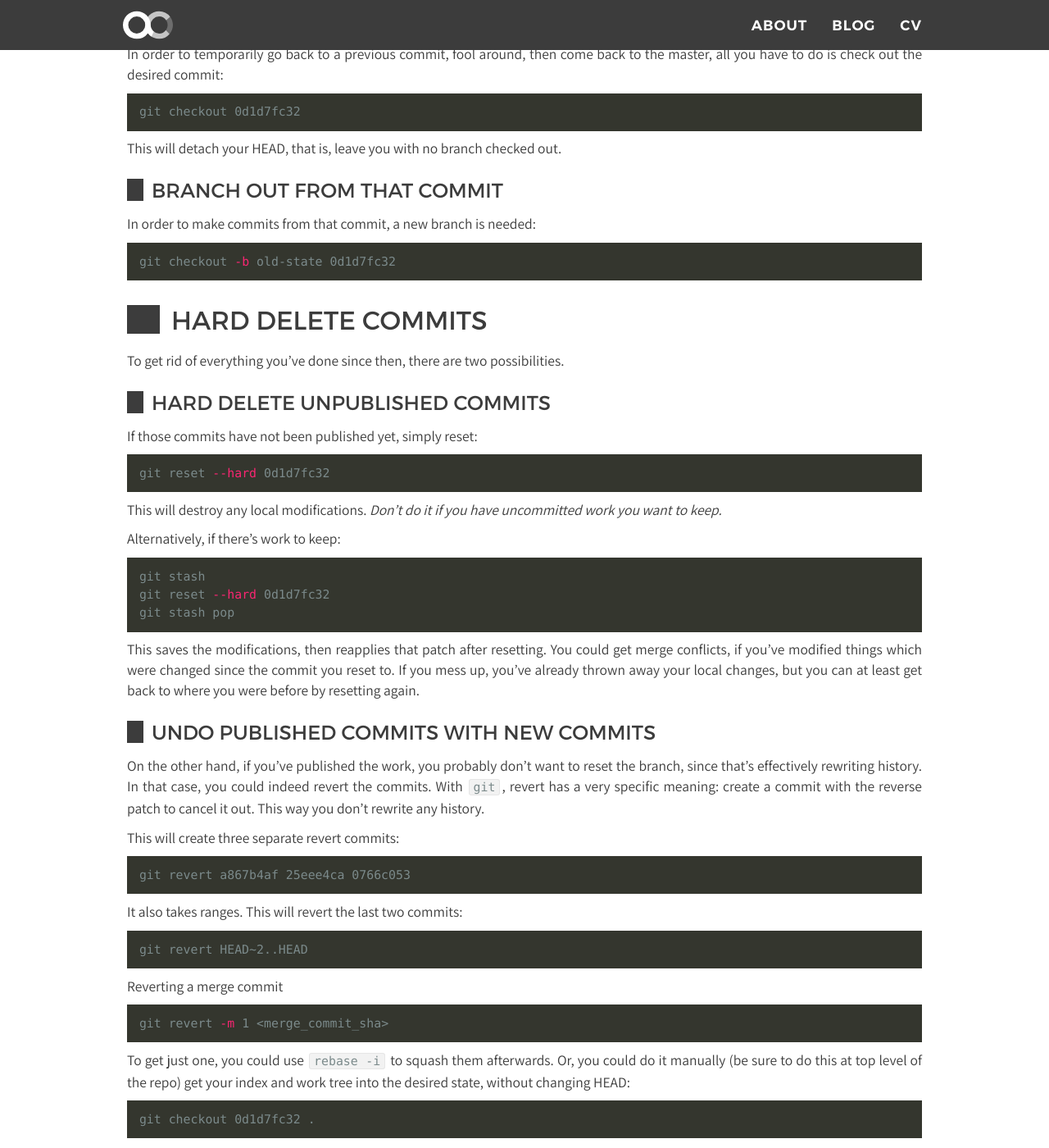
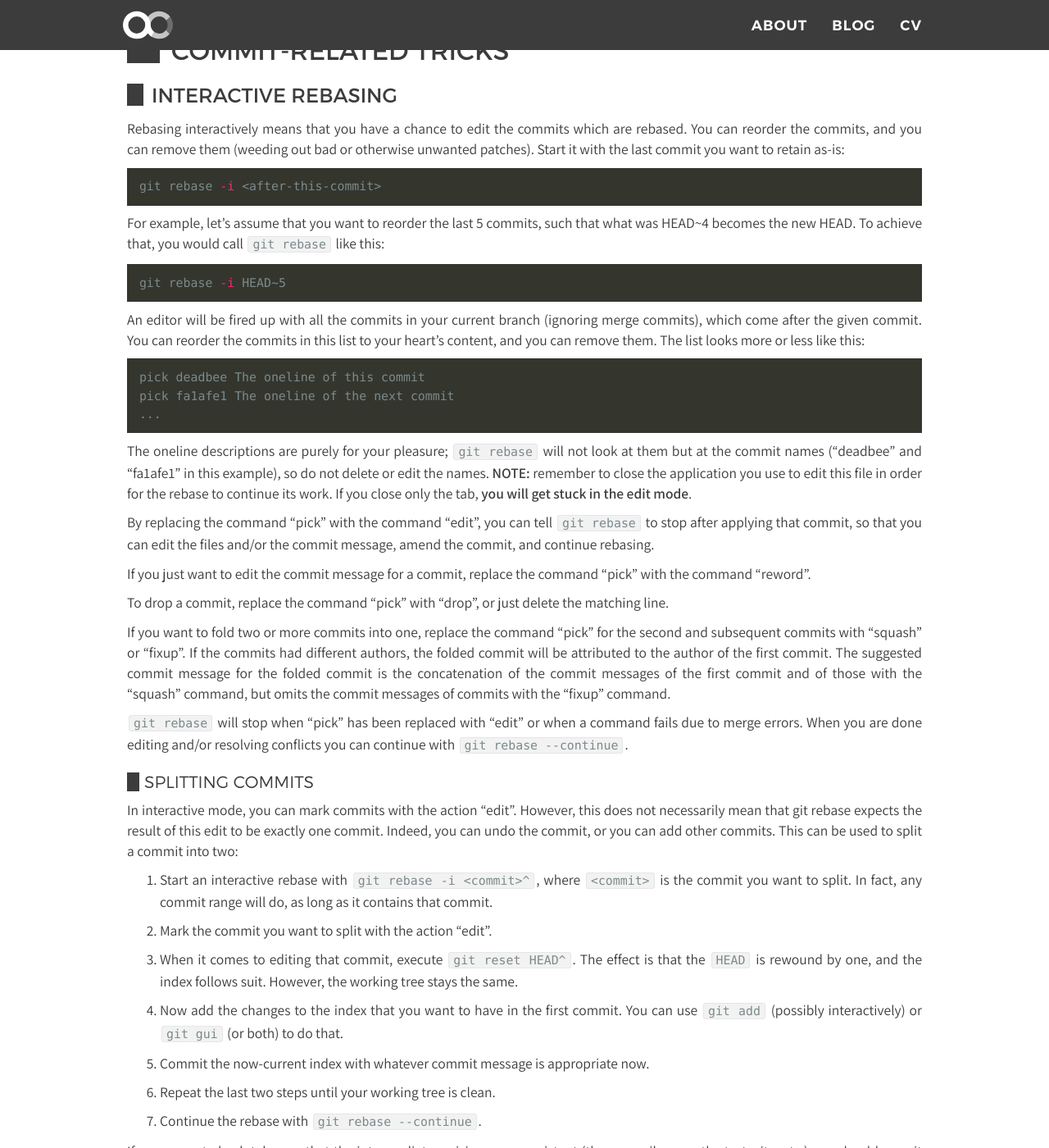
Before and after one commit to alecive/alecive.github.io, a Jekyll site: the page built from _posts/blog/2015-07-08-GitHubTricks.md, in a window 1280 px wide and 1400 px high, scrolled down 7983 px. Shown: the whole window at 82% size. Built offline with Jekyll 4.4.1, drawn with Linux system fonts in a browser that asks for light colours; nearby versions of some CDN libraries; some web fonts are replaced; some of the changed text lies outside the part shown.

Commit message:
[git tricks] Added interactive rebasing and splitting past commits sections

```diff
--- a/_posts/blog/2015-07-08-GitHubTricks.md
+++ b/_posts/blog/2015-07-08-GitHubTricks.md
@@ -322,9 +322,66 @@ This is the README file.
 ADD TO THE WORKING DIRECTORY VERSION OF README
 {% endhighlight %}
 
-# Switch to a different commit back in time
+# Commit-related tricks
 
-## Temporarily switch
+## Interactive rebasing
+
+Rebasing interactively means that you have a chance to edit the commits which are rebased. You can reorder the commits, and you can remove them (weeding out bad or otherwise unwanted patches).
+Start it with the last commit you want to retain as-is:
+
+{% highlight bash %}
+git rebase -i <after-this-commit>
+{% endhighlight %}
+
+For example, let's assume that you want to reorder the last 5 commits, such that what was HEAD~4 becomes the new HEAD. To achieve that, you would call `git rebase` like this:
+
+{% highlight bash %}
+git rebase -i HEAD~5
+{% endhighlight %}
+
+An editor will be fired up with all the commits in your current branch (ignoring merge commits), which come after the given commit. You can reorder the commits in this list to your heart’s content, and you can remove them. The list looks more or less like this:
+
+{% highlight bash %}
+pick deadbee The oneline of this commit
+pick fa1afe1 The oneline of the next commit
+...
+{% endhighlight %}
+
+The oneline descriptions are purely for your pleasure; `git rebase` will not look at them but at the commit names ("deadbee" and "fa1afe1" in this example), so do not delete or edit the names. **NOTE:** remember to close the application you use to edit this file in order for the rebase to continue its work. If you close only the tab, **you will get stuck in the edit mode**.
+
+By replacing the command "pick" with the command "edit", you can tell `git rebase` to stop after applying that commit, so that you can edit the files and/or the commit message, amend the commit, and continue rebasing.
+
+If you just want to edit the commit message for a commit, replace the command "pick" with the command "reword".
+
+To drop a commit, replace the command "pick" with "drop", or just delete the matching line.
+
+If you want to fold two or more commits into one, replace the command "pick" for the second and subsequent commits with "squash" or "fixup". If the commits had different authors, the folded commit will be attributed to the author of the first commit. The suggested commit message for the folded commit is the concatenation of the commit messages of the first commit and of those with the "squash" command, but omits the commit messages of commits with the "fixup" command.
+
+`git rebase` will stop when "pick" has been replaced with "edit" or when a command fails due to merge errors. When you are done editing and/or resolving conflicts you can continue with `git rebase --continue`.
+
+### Splitting Commits
+
+In interactive mode, you can mark commits with the action "edit". However, this does not necessarily mean that git rebase expects the result of this edit to be exactly one commit. Indeed, you can undo the commit, or you can add other commits. This can be used to split a commit into two:
+
+ 1. Start an interactive rebase with `git rebase -i <commit>^`, where `<commit>` is the commit you want to split. In fact, any commit range will do, as long as it contains that commit.
+
+ 2. Mark the commit you want to split with the action "edit".
+
+ 3. When it comes to editing that commit, execute `git reset HEAD^`. The effect is that the `HEAD` is rewound by one, and the index follows suit. However, the working tree stays the same.
+
+ 4. Now add the changes to the index that you want to have in the first commit. You can use `git add` (possibly interactively) or `git gui` (or both) to do that.
+
+ 5. Commit the now-current index with whatever commit message is appropriate now.
+
+ 6. Repeat the last two steps until your working tree is clean.
+
+ 7. Continue the rebase with `git rebase --continue`.
+
+If you are not absolutely sure that the intermediate revisions are consistent (they compile, pass the testsuite, etc.) you should use git stash to stash away the not-yet-committed changes after each commit, test, and amend the commit if fixes are necessary.
+
+## Switch to a different commit back in time
+
+### Temporarily switch
 In order to temporarily go back to a previous commit, fool around, then come back to the master, all you have to do is check out the desired commit:
 
 {% highlight bash %}
@@ -333,7 +390,7 @@ git checkout 0d1d7fc32
 
 This will detach your HEAD, that is, leave you with no branch checked out.
 
-## Branch out from that commit
+### Branch out from that commit
 
 In order to make commits from that commit, a new branch is needed:
 
@@ -341,11 +398,11 @@ In order to make commits from that commit, a new branch is needed:
 git checkout -b old-state 0d1d7fc32
 {% endhighlight %}
 
-# Hard delete commits
+## Hard delete commits
 
 To get rid of everything you've done since then, there are two possibilities.
 
-## Hard delete unpublished commits
+### Hard delete unpublished commits
 
 If those commits have not been published yet, simply reset:
 
@@ -365,7 +422,7 @@ git stash pop
 
 This saves the modifications, then reapplies that patch after resetting. You could get merge conflicts, if you've modified things which were changed since the commit you reset to. If you mess up, you've already thrown away your local changes, but you can at least get back to where you were before by resetting again.
 
-## Undo published commits with new commits
+### Undo published commits with new commits
 
 On the other hand, if you've published the work, you probably don't want to reset the branch, since that's effectively rewriting history. In that case, you could indeed revert the commits. With `git`, revert has a very specific meaning: create a commit with the reverse patch to cancel it out. This way you don't rewrite any history.
 
@@ -456,12 +513,13 @@ Where `9fceb02` is the beginning part of the commit id. You can then push them u
 
 ## Pushing tags
 
-By default, the git push command doesn't transfer tags to remote servers. You will have to explicitly push tags to a shared server after you have created them. This process is just like sharing remote branches - you can run `git push origin [tagname]`:
+By default, the `git push` command doesn't transfer tags to remote servers. You will have to explicitly push tags to a shared server after you have created them. This process is just like sharing remote branches - you can run `git push origin [tagname]`:
 {% highlight bash %}
 git push origin v1.5
 {% endhighlight %}
 
-If you have a lot of tags that you want to push up at once, you can also use the --tags option to the git push command. This will transfer all of your tags to the remote server that are not already there.
+If you have a lot of tags that you want to push up at once, you can also use the `--tags` option to the `git push` command. This will transfer all of your tags to the remote server that are not already there.
+
 {% highlight bash %}
 git push --tags origin master
 {% endhighlight %}
@@ -480,7 +538,6 @@ The easiest way to integrate the branches is the `merge` command. It performs a
 {% include image.html exturl="https://git-scm.com/book/en/v2/book/03-git-branching/images/basic-rebase-2.png" description="Merging to integrate diverged work history" %}
 
 However, you can also `rebase`: you can take the patch of the change that was introduced in `C4` and reapply it on top of `C3`. With the `rebase` command, **you can take all the changes that were committed on one branch and replay them on another one**.
-
 In this example, you'd run the following:
 
 {% highlight bash %}
```
